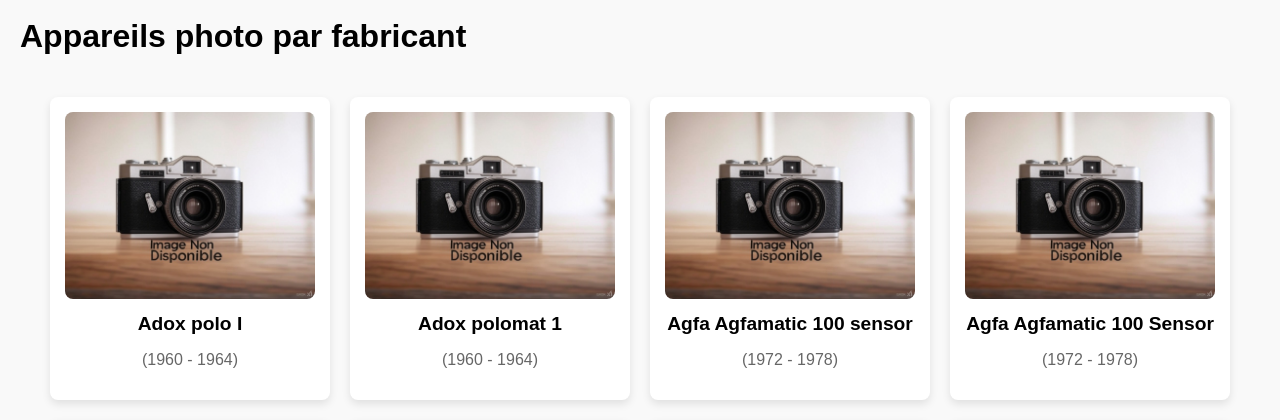
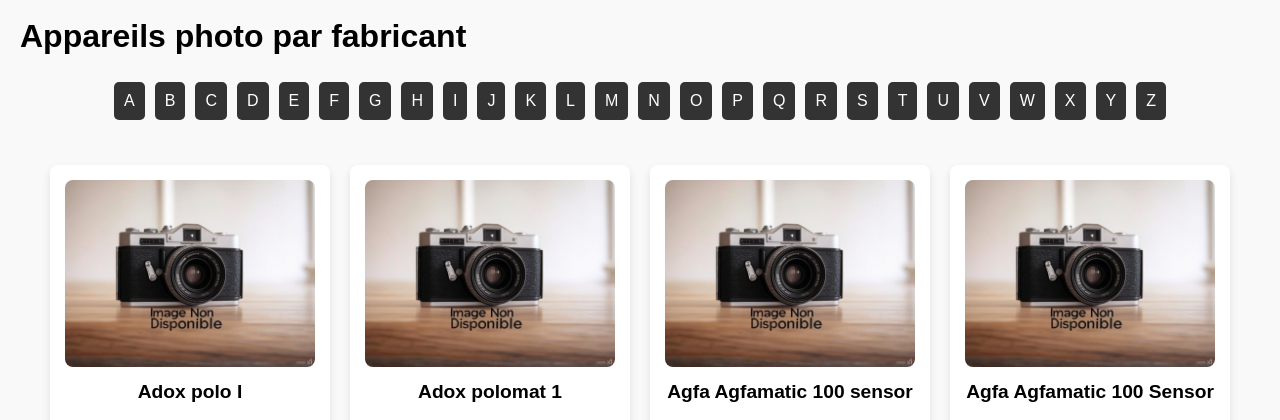
Before and after one commit to Fairy-Lucy/site-appareil, a PHP site: page /router.php?route=appareils_fabricants in a window 1280 px wide. Shown: the part 73-493 px from the top of the page. Run offline with PHP 8.4, Linux system fonts and the light colour scheme; data comes from the database, SQL or seed files in the repository; some libraries are stand-ins or nearby versions.

Commit message:
page par fabriquant nav alphabet

```diff
--- a/App/View/fabricant/fabricantView.php
+++ b/App/View/fabricant/fabricantView.php
@@ -11,8 +11,17 @@
 
 <h1>Appareils photo par fabricant</h1>
 
+<!-- Navigation alphabétique -->
+<div class="alphabet-nav">
+    <?php foreach (range('A', 'Z') as $letter): ?>
+        <a href="?route=appareils_fabricants&letter=<?= $letter ?>"><?= $letter ?></a>
+    <?php endforeach; ?>
+</div>
+
 <?php
-// Trier les appareils par marque (ordre alphabétique)
+$letterFilter = $_GET['letter'] ?? null;
+
+// Trier les appareils par fabricant
 usort($appareils, function ($a, $b) {
     return strcmp($a['fabricant'], $b['fabricant']);
 });
@@ -24,6 +33,10 @@
     <div class="appareil-container">
         <?php foreach ($appareils as $appareil): ?>
             <?php
+            if ($letterFilter && strtoupper($appareil['fabricant'][0]) !== $letterFilter) {
+                continue;
+            }
+
             if ($appareil['fabricant'] !== $currentFabricant):
                 $currentFabricant = $appareil['fabricant'];
                 ?>
--- a/public/css/fabricant/styleFabricants.css
+++ b/public/css/fabricant/styleFabricants.css
@@ -78,3 +78,24 @@
     text-decoration: none;
     color: inherit;
 }
+
+.alphabet-nav {
+    display: flex;
+    justify-content: center;
+    flex-wrap: wrap;
+    margin-bottom: 20px;
+}
+
+.alphabet-nav a {
+    text-decoration: none;
+    color: white;
+    background: #333;
+    padding: 10px;
+    margin: 5px;
+    border-radius: 5px;
+    transition: background 0.3s;
+}
+
+.alphabet-nav a:hover {
+    background: #555;
+}
```
